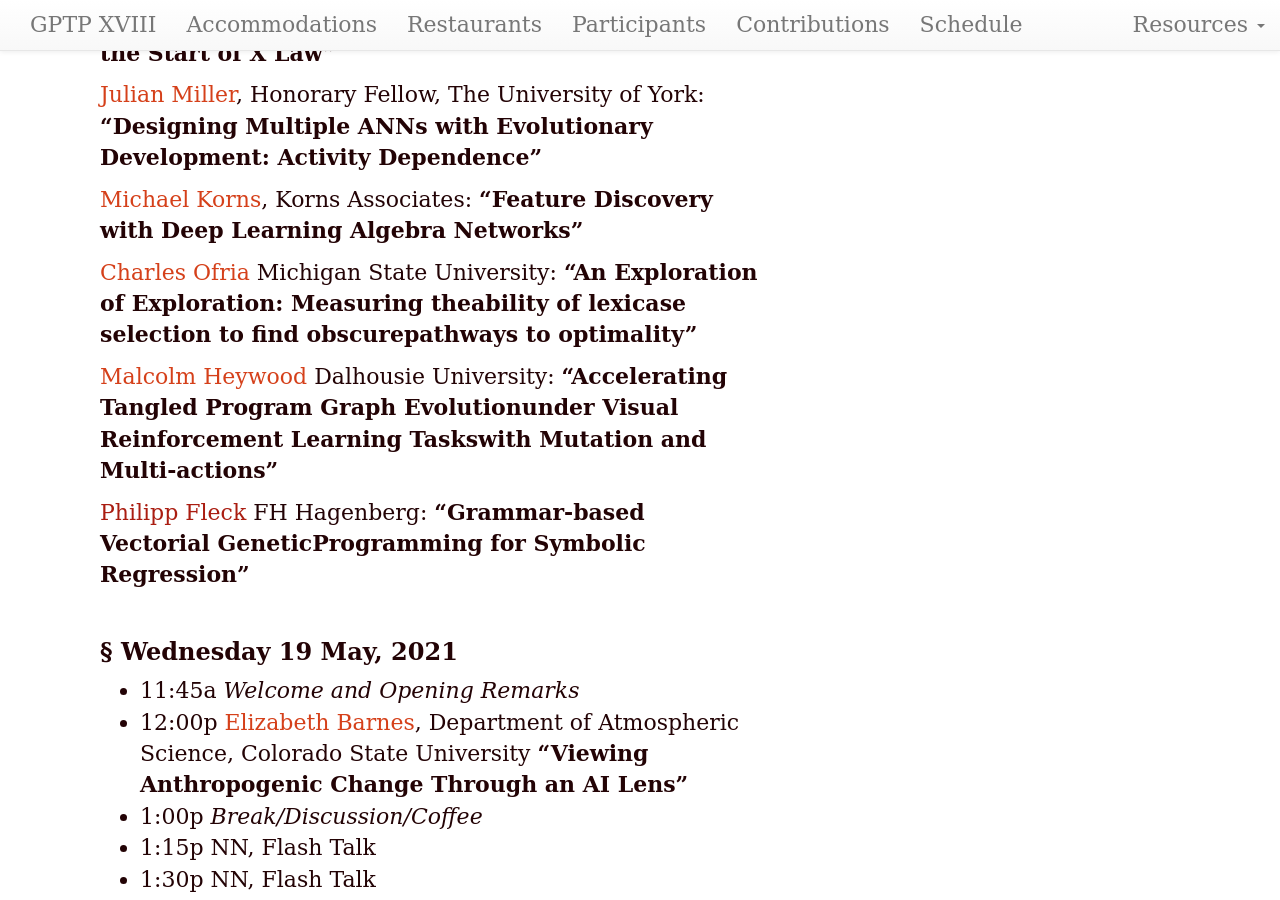
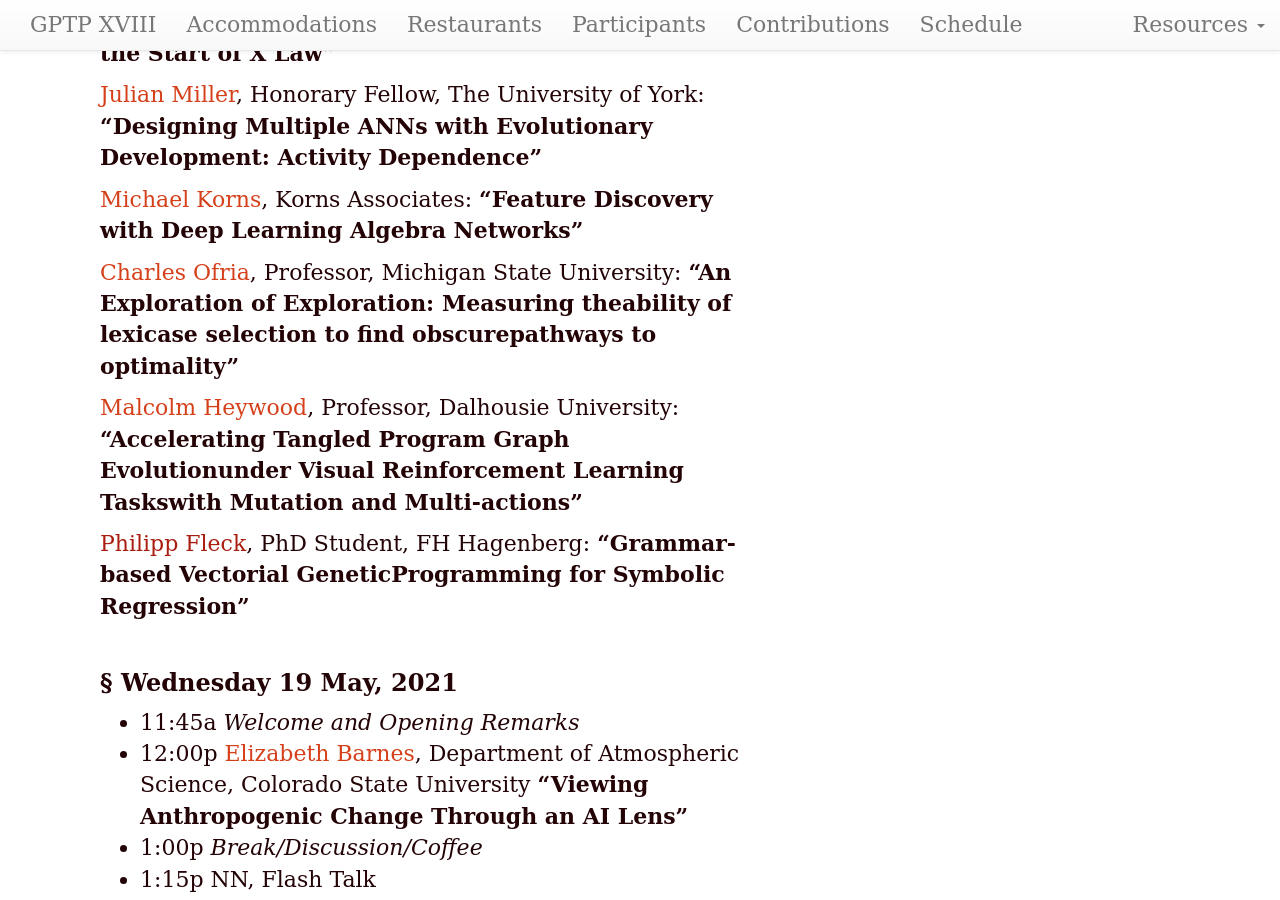
Before and after one commit to GPTP-workshop/gptp-workshop.github.io, a Jekyll site: the page built from schedule.md, in a window 1280 px wide and 900 px high, scrolled down 1007 px. Built offline with Jekyll 4.4.1, drawn with Linux system fonts in a browser that asks for light colours.

Commit message:
Update schedule.md

```diff
--- a/schedule.md
+++ b/schedule.md
@@ -36,13 +36,13 @@ The Center for Evolution and Medicine, Arizona State University:
 [Michael Korns](https://www.researchgate.net/profile/Michael-Korns), Korns Associates:
 **"Feature Discovery with Deep Learning Algebra Networks"**
 
-[Charles Ofria](https://ofria.com/) Michigan State University:
+[Charles Ofria](https://ofria.com/), Professor, Michigan State University:
 **"An Exploration of Exploration: Measuring theability of lexicase selection to find obscurepathways to optimality"**
 
-[Malcolm Heywood](https://web.cs.dal.ca/~mheywood/) Dalhousie University:
+[Malcolm Heywood](https://web.cs.dal.ca/~mheywood/), Professor, Dalhousie University:
 **"Accelerating Tangled Program Graph Evolutionunder Visual Reinforcement Learning Taskswith Mutation and Multi-actions"**
 
-[Philipp Fleck]() FH Hagenberg:
+[Philipp Fleck](), PhD Student, FH Hagenberg:
 **"Grammar-based Vectorial GeneticProgramming for Symbolic Regression"**
 
 
```
